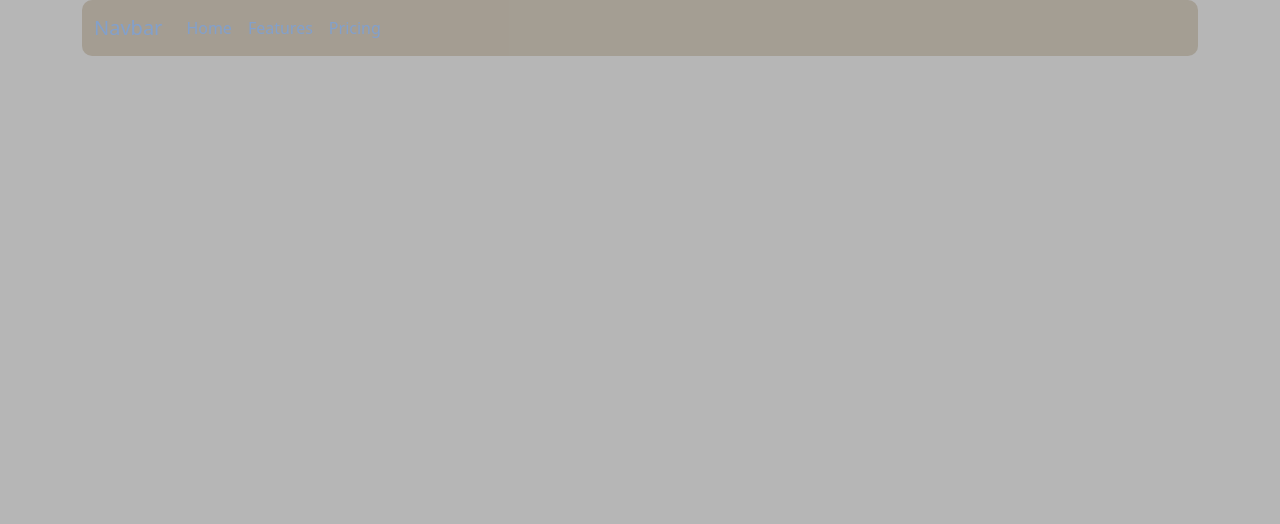
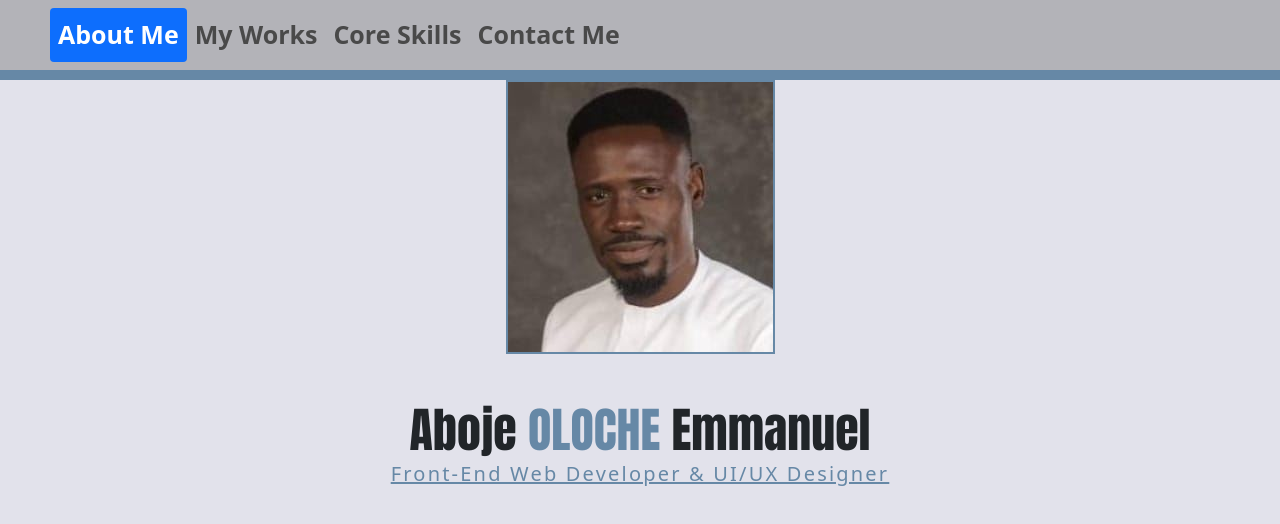
Before and after one commit to ollyvent/Bootstrap-Portfolio, a plain HTML site: page index.html in a window 1280 px wide. Drawn offline with nearby package versions, Linux system fonts and the light colour scheme.

Commit message:
added hero section with styling

```diff
--- a/assets/style.css
+++ b/assets/style.css
@@ -1,9 +1,44 @@
 body{
-    background-color: rgb(182, 182, 182);
+    background-color: rgba(203, 203, 219, 0.548);
 }
 
 .navbar{
-    background-color: rgb(124, 102, 66);
-    border-radius: 10px;
-    opacity: 0.3;
+    background-color: rgba(128, 128, 128, 0.477);
+    padding-left: 50px;
+    border-bottom: solid 10px rgb(102, 136, 166);
 }
+
+.navbar a{
+    color: rgb(73, 73, 73);
+    font-size: 25px;
+    font-weight: 700;
+}
+
+a:hover{
+    text-shadow: 2px 2px 3px black;
+    color: rgb(73, 73, 73);
+}
+
+img{
+    border: solid rgb(102, 136, 166) 2px;
+
+}
+
+.lead{
+    color: rgb(102, 136, 166);
+}
+
+.container p{
+    justify-content: center;
+    text-decoration-line: underline;
+    letter-spacing: 2.2px;
+}
+
+.oloche{
+    color: rgb(102, 136, 166);
+
+}
+
+.display-5{
+    font-family: Impact, Haettenschweiler, 'Arial Narrow Bold', sans-serif;
+}
--- a/index.html
+++ b/index.html
@@ -10,27 +10,30 @@
 <body>
 
     <!-- navigation bar section -->
-    <div class="container">
-        <nav class="navbar navbar-expand-lg bg-body-tertiary">
-            <div class="container-fluid">
-            <a class="navbar-brand" href="#">Navbar</a>
-            <button class="navbar-toggler" type="button" data-bs-toggle="collapse" data-bs-target="#navbarNavAltMarkup" aria-controls="navbarNavAltMarkup" aria-expanded="false" aria-label="Toggle navigation">
-                <span class="navbar-toggler-icon"></span>
-            </button>
-            <div class="collapse navbar-collapse" id="navbarNavAltMarkup">
-                <div class="navbar-nav">
-                <a class="nav-link active" aria-current="page" href="#">Home</a>
-                <a class="nav-link" href="#">Features</a>
-                <a class="nav-link" href="#">Pricing</a>
-                </div>
+
+    <nav class="navbar navbar-expand-lg bg-body-tertiary">
+        <!-- <div class="container-fluid">          -->
+            <div class="navbar-nav nav-pills">
+              <a class="nav-link active" aria-current="page" href="#about">About Me</a>
+              <a class="nav-link" aria-current="page" href="#works">My Works</a>
+              <a class="nav-link" href="#skills">Core Skills</a>
+              <a class="nav-link" href="#contact">Contact Me</a>
             </div>
-            </div>
-        </nav>
+        </div>
+    </nav>
+
+    <!-- hero section -->
+    <div class="container text-center">
+        <img src="./assets/images/passport.jpg" alt="my picture">
+        <h1 class="display-5 fw-normal mt-5 mb-0">Aboje<span class="oloche"> OLOCHE</span> Emmanuel</h1>
+        <p class="lead fw-normal my-0">Front-End Web Developer & UI/UX Designer</p>
     </div>
 
-    <!-- hero section -->
+
+
 
     <!-- work section -->
+
 
     <!-- skills/about me section -->
 
```
Also changed, not shown: assets/images/passport.jpg (added).
